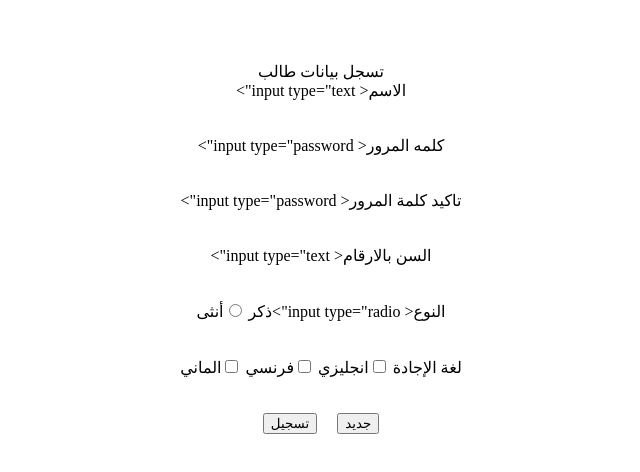
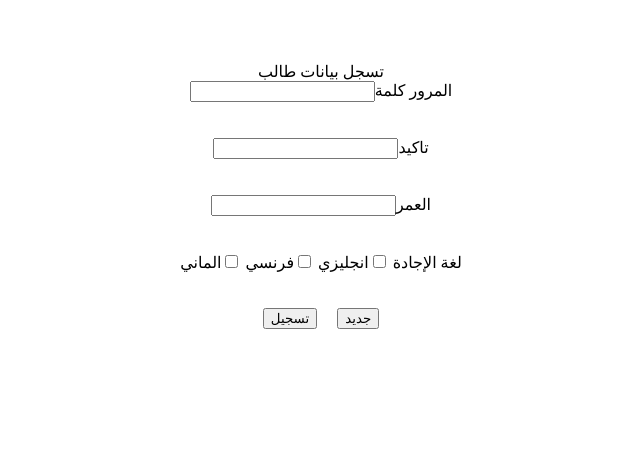
Before and after one commit to henda2333/html-, a plain HTML site: page index.html in a window 1280 px wide. Shown: the whole page, without its empty margins (319-959 px from the left). Drawn offline with Linux system fonts and the light colour scheme.

Commit message:
Update index.html

```diff
--- a/index.html
+++ b/index.html
@@ -5,14 +5,23 @@
 <body dir="rtl">
 <center>
 <br><br><br>تسجل بيانات طالب
-<form action="pro.php">
-  الاسم< input type="text"><br><br><br>
-كلمه المرور< input type="password"><br><br><br>
-  تاكيد كلمة المرور< input type="password"><br><br><br>
-السن بالارقام< input type="text"><br><br><br>
-النوع< input type="radio">ذكر
-  <input type="radio">أنثى
-<br><br><br>
+<form>
+
+المرور كلمة<input type="password">
+<br>
+<br>
+<br>
+
+تاكيد<input type="password">
+<br>
+<br>
+<br>
+
+العمر<input type="password">
+<br>
+<br>
+<br>
+
 لغة الإجادة
 <input type="checkbox">انجليزي
 <input type="checkbox">فرنسي
```
